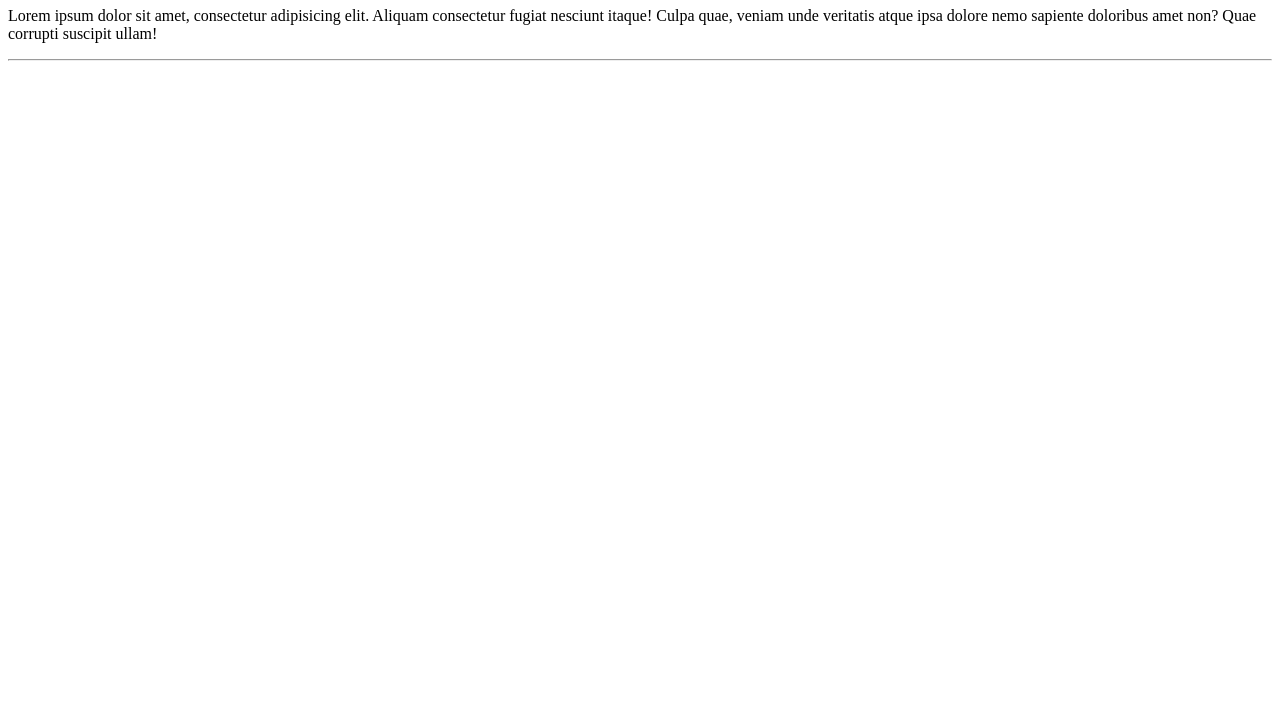
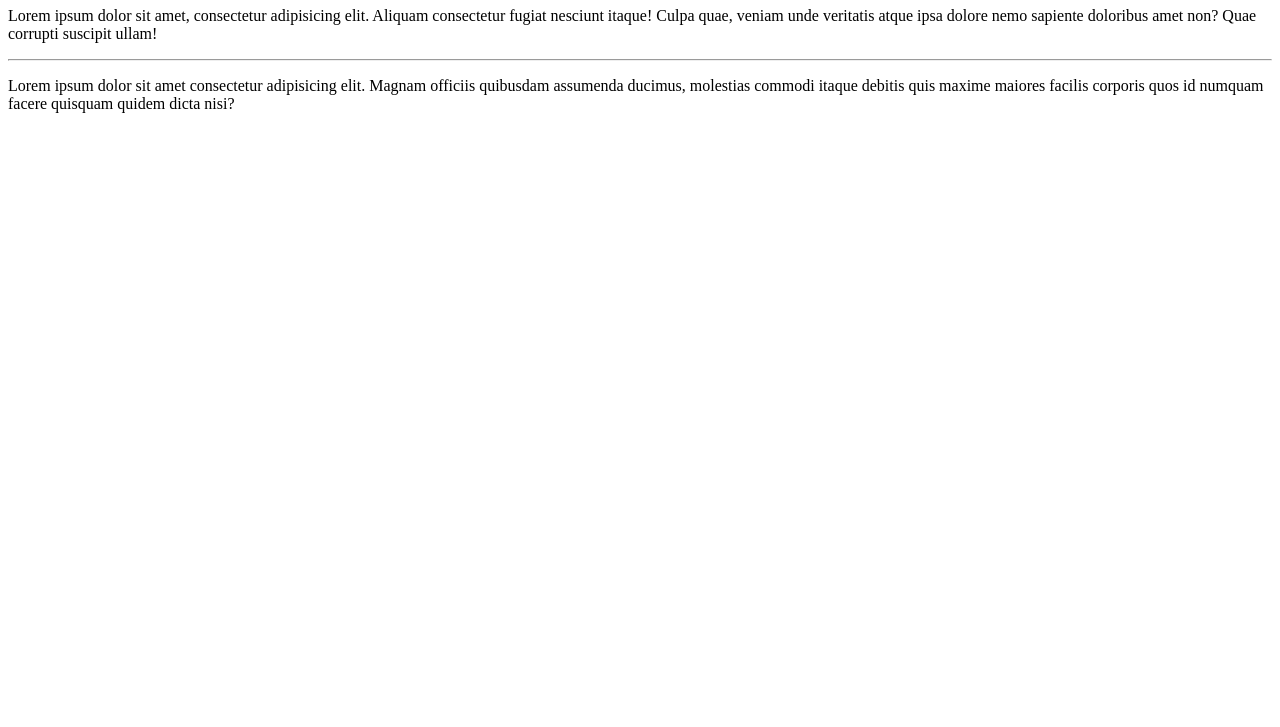
Before and after one commit to Tiagosilva2324/Sitedesuplementacao, a plain HTML site: page site.exemplo/index.html in a window 1280 px wide. Shown: the part 73-800 px from the top of the page. Drawn offline with Linux system fonts and the light colour scheme.

Commit message:
colquei mais um paragrafo

```diff
--- a/site.exemplo/index.html
+++ b/site.exemplo/index.html
@@ -9,5 +9,6 @@
     <h1>Ola mundo</h1>
     <p>Lorem ipsum dolor sit amet, consectetur adipisicing elit. Aliquam consectetur fugiat nesciunt itaque! Culpa quae, veniam unde veritatis atque ipsa dolore nemo sapiente doloribus amet non? Quae corrupti suscipit ullam!</p>
     <hr>
+    <p>Lorem ipsum dolor sit amet consectetur adipisicing elit. Magnam officiis quibusdam assumenda ducimus, molestias commodi itaque debitis quis maxime maiores facilis corporis quos id numquam facere quisquam quidem dicta nisi?</p>
 </body>
 </html>
```
